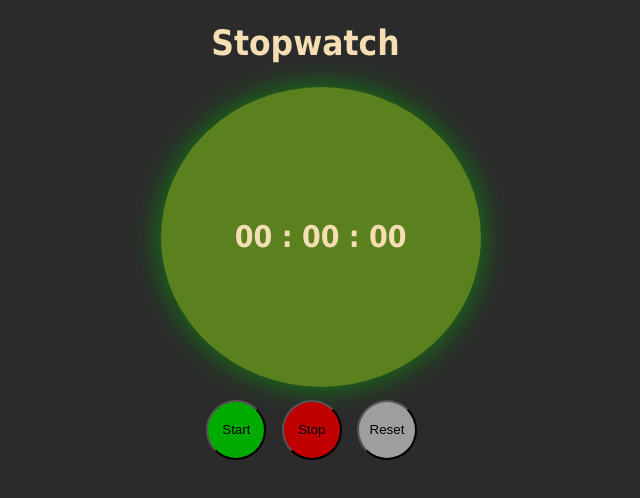
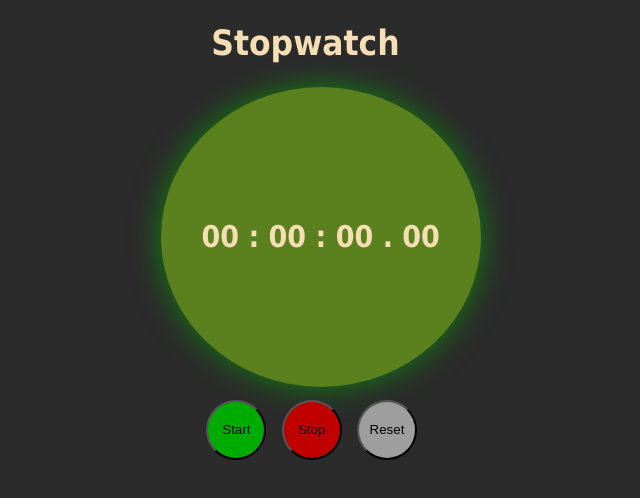
Before and after one commit to Amirhosein-Abbasi1/React-miniprojects, a React (Create React App) app: page / in a window 1280 px wide. Shown: the top 498 px of the page, without its empty margins (315-955 px from the left). Built offline with nearby package versions, Linux system fonts and the light colour scheme.

Commit message:
Part #10 stopwatch 2
This is a better version of the stopwatch because both bugs have been fixed and milliseconds have been added

```diff
--- a/src/timer.js
+++ b/src/timer.js
@@ -11,6 +11,7 @@ class App2 extends React.Component{
             houre : 0,
             minute : 0,
             second : 0,
+            milliseconds : 0,
             isStart : false
         }
     }
@@ -22,8 +23,14 @@ class App2 extends React.Component{
             })
         myInterval = setInterval(()=>{
             this.setState({
-                second : this.state.second + 1
+                milliseconds : this.state.milliseconds + 1
             })
+            if(this.state.milliseconds === 99){
+                this.setState({
+                    milliseconds : 0,
+                    second : this.state.second + 1
+                })
+            }
             if(this.state.second === 60){
                 this.setState({
                     second : 0,
@@ -36,7 +43,7 @@ class App2 extends React.Component{
                     houre : this.state.houre + 1
                 })
             }
-        }, 1000)
+        }, 10)
       }
     }
 
@@ -52,7 +59,8 @@ class App2 extends React.Component{
         this.setState({
             houre : 0,
             minute : 0,
-            second : 0
+            second : 0,
+            milliseconds : 0
         })
     }
 
@@ -60,11 +68,12 @@ class App2 extends React.Component{
         let h = this.state.houre;
         let m = this.state.minute;
         let s = this.state.second;
+        let ms = this.state.milliseconds;
         return(
         <>
         <div className="timer">
             <h2 >
-              {`${h>9 ? h : "0"+h} : ${m>9 ? m : "0"+m} : ${s>9 ? s : "0"+s}`}
+              {`${h>9 ? h : "0"+h} : ${m>9 ? m : "0"+m} : ${s>9 ? s : "0"+s} . ${ms>9 ? ms : "0"+ms}`}
             </h2>
         </div>
         <div className="mainbtn">
```
